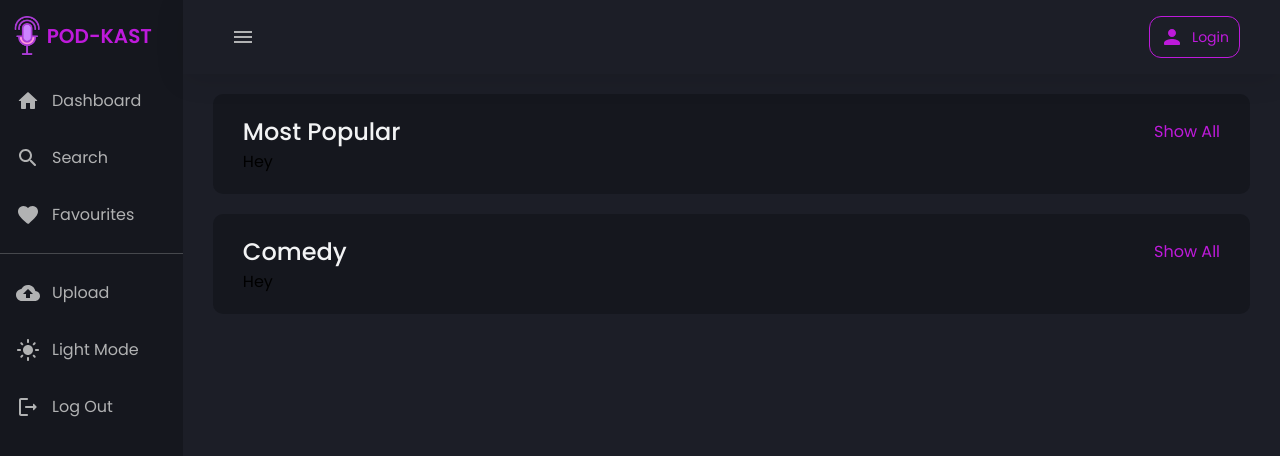
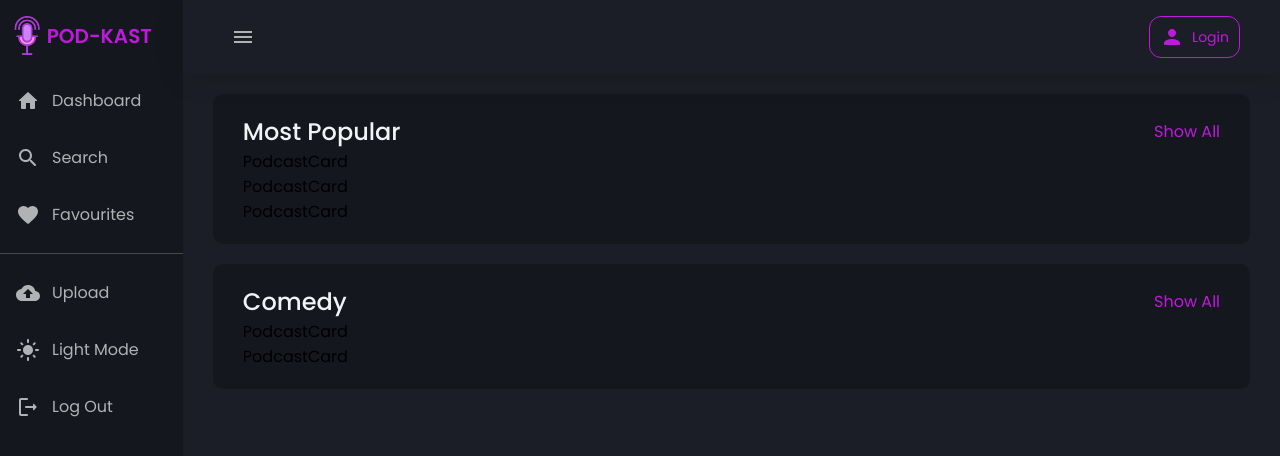
Before and after one commit to KayRaps/KARMOK515_BCL_2401_GROUP-B_KARAB0-MOKGATLE_DJS11., a React (Create React App) app in the folder client/: page / in a window 1280 px wide. Shown: the top 456 px of the page. Built offline with nearby package versions, Linux system fonts and the light colour scheme.

Commit message:
Imported PodcastCard.

```diff
--- a/client/src/pages/Dashboard.jsx
+++ b/client/src/pages/Dashboard.jsx
@@ -1,6 +1,7 @@
 import React from "react";
 import styled from "styled-components";
 import { Link } from "react-router-dom";
+import PodcastCard from "../components/PodcastCard";
 
 const DashboardMain = styled.div`
   padding: 20px 30px;
@@ -54,7 +55,11 @@ const Dashboard = () => {
                   <Span>Show All</Span>
                 </Link>
             </Topic>
-            <Podcasts>Hey</Podcasts>
+            <Podcasts>
+                <PodcastCard />
+                <PodcastCard />
+                <PodcastCard />
+            </Podcasts>
         </FilterContainer>
 
         <FilterContainer>
@@ -67,7 +72,10 @@ const Dashboard = () => {
                   <Span>Show All</Span>
                 </Link>
             </Topic>
-            <Podcasts>Hey</Podcasts>
+            <Podcasts>
+                <PodcastCard />
+                <PodcastCard />
+            </Podcasts>
         </FilterContainer>
     </DashboardMain>;
 
```
